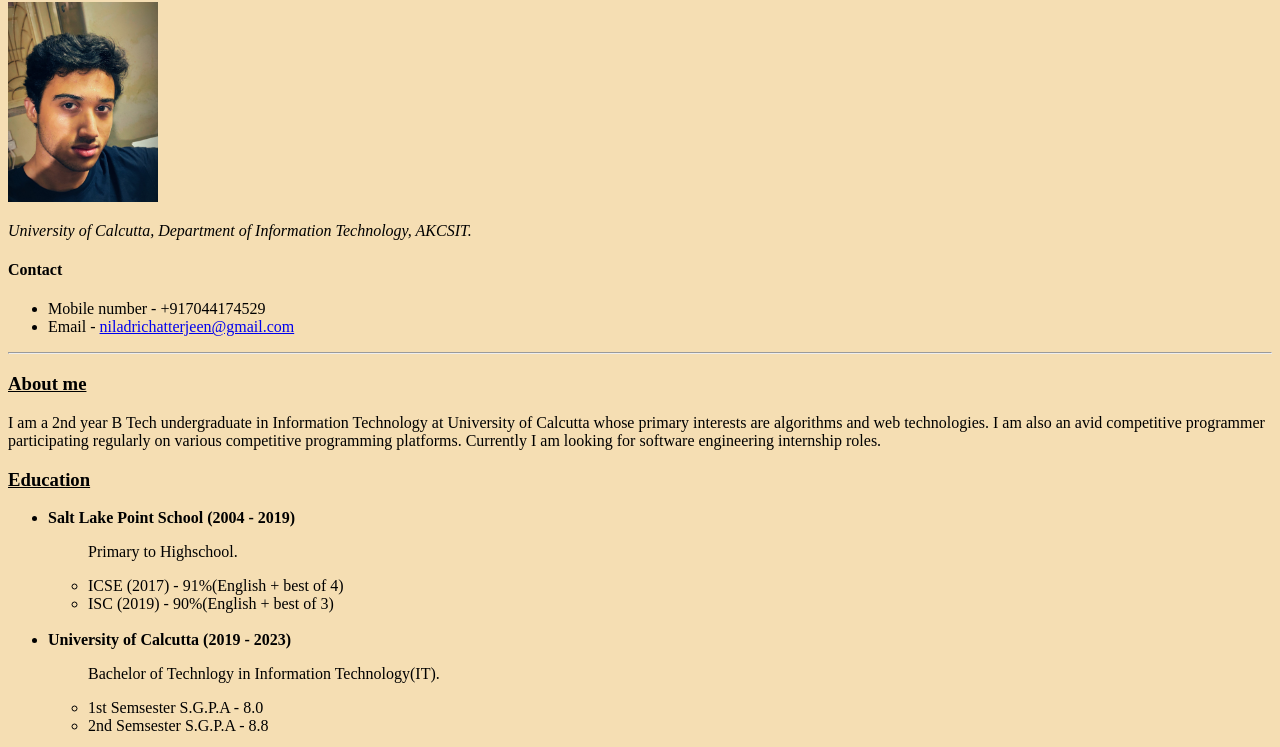
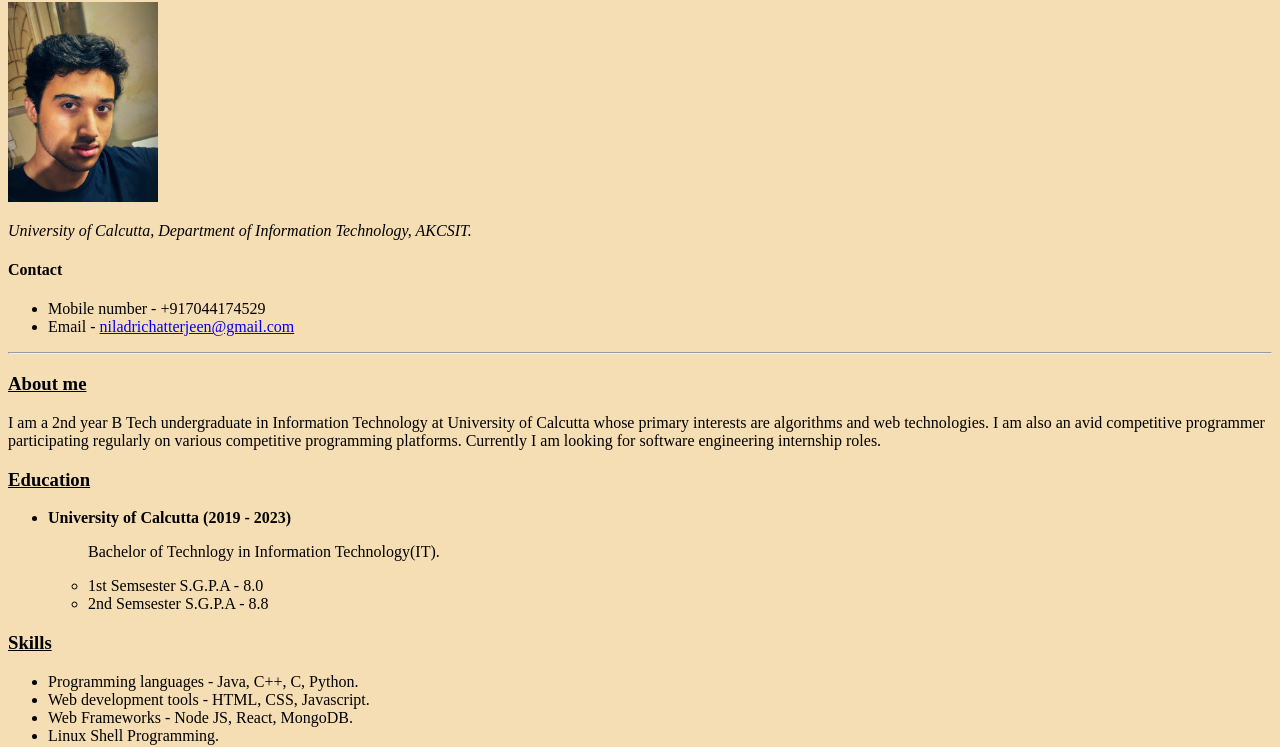
Before and after one commit to Ghutoon/Ghutoon.github.io, a plain HTML site: page index.html in a window 1280 px wide. Shown: the part 78-825 px from the top of the page. Drawn offline with Linux system fonts and the light colour scheme.

Commit message:
Update index.html

```diff
--- a/index.html
+++ b/index.html
@@ -19,13 +19,6 @@
 	<p>I am a 2nd year B Tech undergraduate in Information Technology at University of Calcutta whose primary interests are algorithms and web technologies. I am also an avid competitive programmer participating regularly on various competitive programming platforms. Currently I am looking for software engineering internship roles.</p>
 	<h3><u>Education</u></h3>
 	<ul>
-		<li><strong>Salt Lake Point School (2004 - 2019)<pre></strong></li>
-			<ul>
-				<p>Primary to Highschool.</p>
-				<li>ICSE (2017) - 91%(English + best of 4)</li>
-				<li>ISC (2019) - 90%(English + best of 3)</li>
-	    	</ul>
-	    	<br>
 	    <li><strong>University of Calcutta (2019 - 2023)</strong></li>
 		    <ul>
 		    	<p>Bachelor of Technlogy in Information Technology(IT).</p>
```
